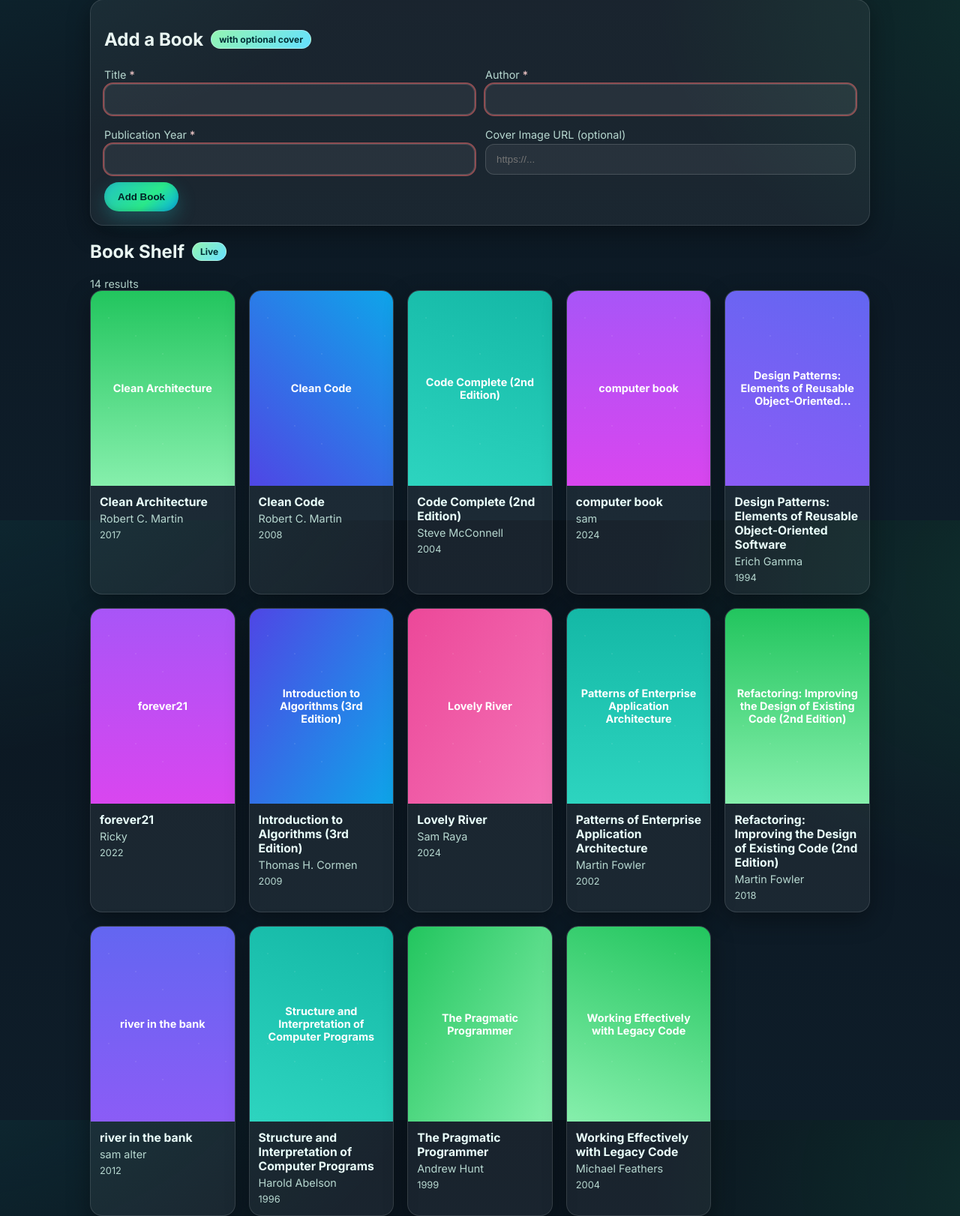
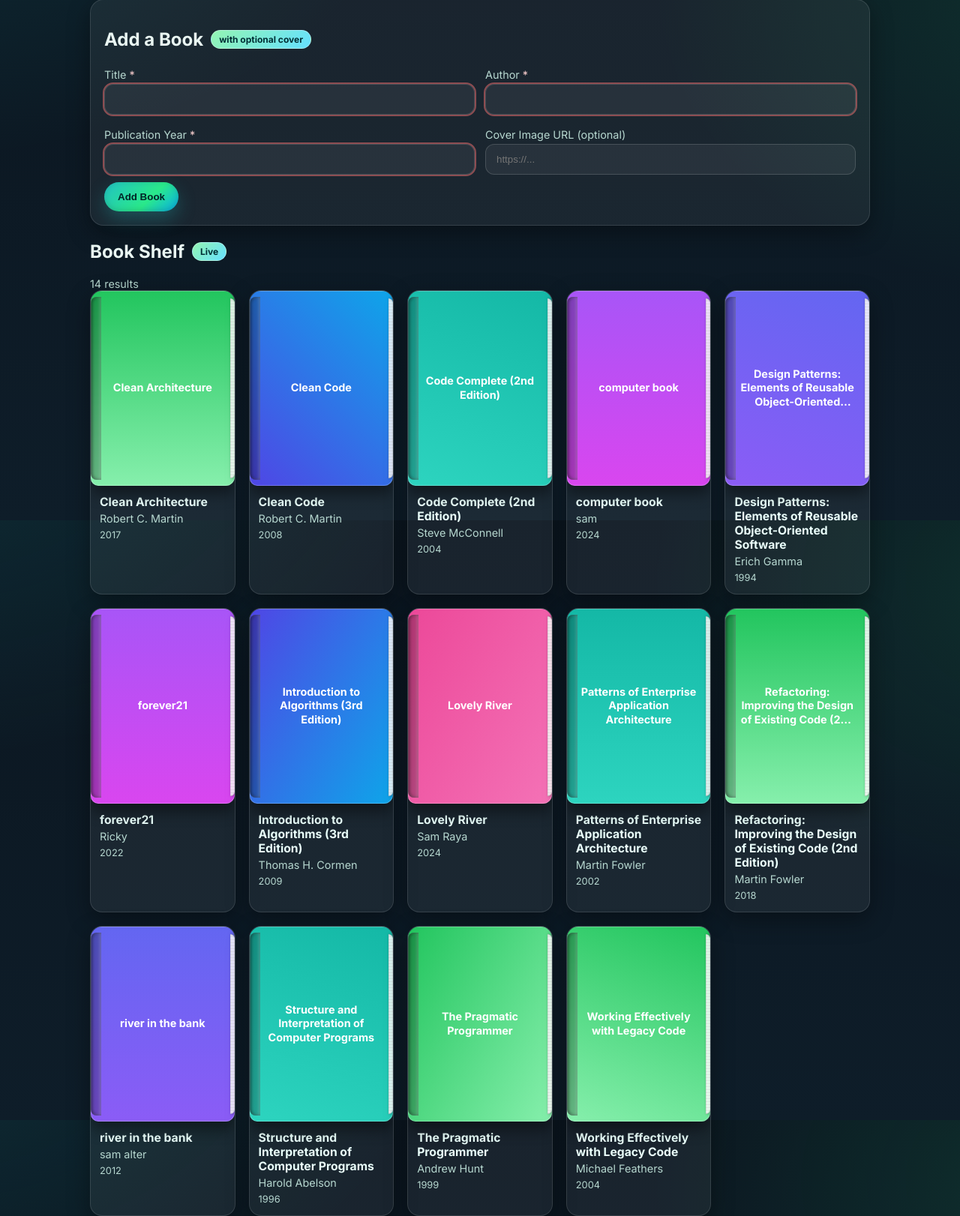
Before and after one commit to mausam1rayamajhi/fancy_booksite, a Flask app: page / in a window 1280 px wide. Shown: the part 106-1728 px from the top of the page at 75% size. Run offline with Flask 3, Linux system fonts and the light colour scheme; data comes from the database, SQL or seed files in the repository.

Commit message:
updating css

```diff
--- a/static/styles.css
+++ b/static/styles.css
@@ -1,34 +1,83 @@
-/* AUTO COVER STYLES */
+/* AUTO COVER STYLES – make cards look like books */
 .cover-auto {
   position: relative;
   width: 100%;
   height: 260px;
-  border-radius: 12px 12px 0 0;
+  border-radius: 10px 12px 12px 10px;
   display: flex;
   align-items: center;
   justify-content: center;
-  padding: 12px;
+  padding: 16px 18px;
   color: #fff;
   font-size: .9rem;
   font-weight: 700;
   text-align: center;
+  box-shadow:
+    0 10px 20px rgba(0,0,0,0.45),
+    inset 0 0 0 1px rgba(255,255,255,0.22);
+  transform: translateZ(0);
 }
 
+/* book title text on the cover */
 .cover-auto__title {
   display: -webkit-box;
+  -webkit-box-orient: vertical;
   -webkit-line-clamp: 3;
   line-clamp: 3;
-  -webkit-box-orient: vertical;
   overflow: hidden;
+  line-height: 1.3;
 }
 
+/* spine on the left */
+.cover-auto::before {
+  content: "";
+  position: absolute;
+  top: 8px;
+  bottom: 8px;
+  left: 0;
+  width: 14px;
+  border-radius: 8px 0 0 8px;
+  background: rgba(0,0,0,0.25);
+  box-shadow:
+    inset -2px 0 4px rgba(255,255,255,0.2),
+    inset 2px 0 4px rgba(0,0,0,0.5);
+}
 
-/* Modal version */
+/* page edges on the right */
+.cover-auto::after {
+  content: "";
+  position: absolute;
+  top: 10px;
+  bottom: 10px;
+  right: 0;
+  width: 6px;
+  border-radius: 0 8px 8px 0;
+  background:
+    repeating-linear-gradient(
+      to bottom,
+      rgba(255,255,255,0.85),
+      rgba(255,255,255,0.85) 2px,
+      rgba(230,230,230,0.9) 4px
+    );
+  box-shadow:
+    inset 0 0 2px rgba(0,0,0,0.35),
+    2px 0 4px rgba(0,0,0,0.45);
+}
+
+/* subtle tilt on hover so it feels like a physical book */
+.card:hover .cover-auto {
+  transform: translateY(-2px) rotateY(-6deg);
+  box-shadow:
+    0 18px 28px rgba(0,0,0,0.6),
+    inset 0 0 0 1px rgba(255,255,255,0.25);
+}
+
+/* – thicker book in the dialog */
 .modal__cover-auto {
   position: relative;
   width: 120px;
   height: 160px;
-  border-radius: 12px;
+  border-radius: 10px 12px 12px 10px;
   padding: 12px;
   color: #fff;
   display:flex;
@@ -37,8 +86,12 @@
   text-align:center;
   font-weight:700;
   font-size:.9rem;
+  box-shadow:
+    0 8px 16px rgba(0,0,0,0.55),
+    inset 0 0 0 1px rgba(255,255,255,0.24);
 }
 
+/* same title clamping in modal */
 .modal__cover-title {
   display: -webkit-box;
   -webkit-box-orient: vertical;
@@ -50,24 +103,44 @@
   line-height: 1.3;
   text-align: center;
   color: white;
-  padding: 0 10px;
+  padding: 0 6px;
 }
 
+/* reuse the same spine + pages idea in modal */
+.modal__cover-auto::before {
+  content: "";
+  position: absolute;
+  top: 6px;
+  bottom: 6px;
+  left: 0;
+  width: 12px;
+  border-radius: 8px 0 0 8px;
+  background: rgba(0,0,0,0.25);
+  box-shadow:
+    inset -2px 0 4px rgba(255,255,255,0.2),
+    inset 2px 0 4px rgba(0,0,0,0.5);
+}
 
-/* Slight noise texture overlay */
-.cover-auto::after,
 .modal__cover-auto::after {
-  content:"";
-  position:absolute;
-  inset:0;
-  opacity:0.08;
-  background-image:
-    radial-gradient(circle at 20% 30%, white 1px, transparent 1px),
-    radial-gradient(circle at 80% 70%, white 1px, transparent 1px),
-    radial-gradient(circle at 50% 50%, white 1px, transparent 1px);
-  background-size: 120px 120px;
-  pointer-events:none;
+  content: "";
+  position: absolute;
+  top: 8px;
+  bottom: 8px;
+  right: 0;
+  width: 6px;
+  border-radius: 0 8px 8px 0;
+  background:
+    repeating-linear-gradient(
+      to bottom,
+      rgba(255,255,255,0.9),
+      rgba(255,255,255,0.9) 2px,
+      rgba(230,230,230,0.95) 4px
+    );
+  box-shadow:
+    inset 0 0 2px rgba(0,0,0,0.35),
+    2px 0 4px rgba(0,0,0,0.45);
 }
+
 
 
 /* Defining theme variables */
```
